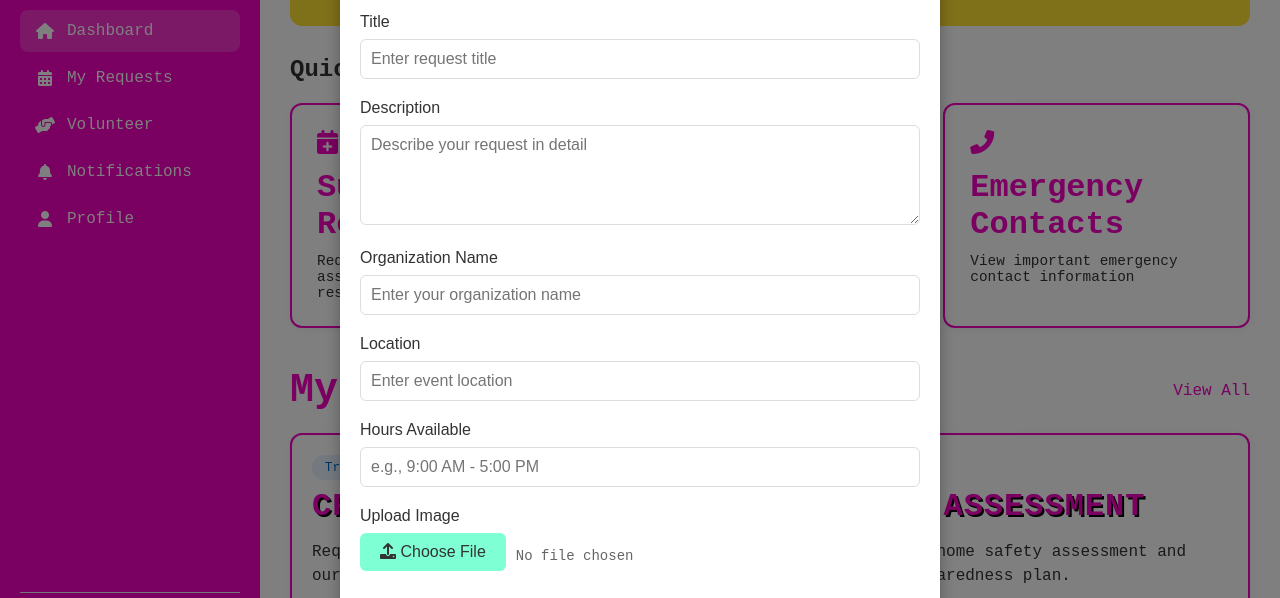
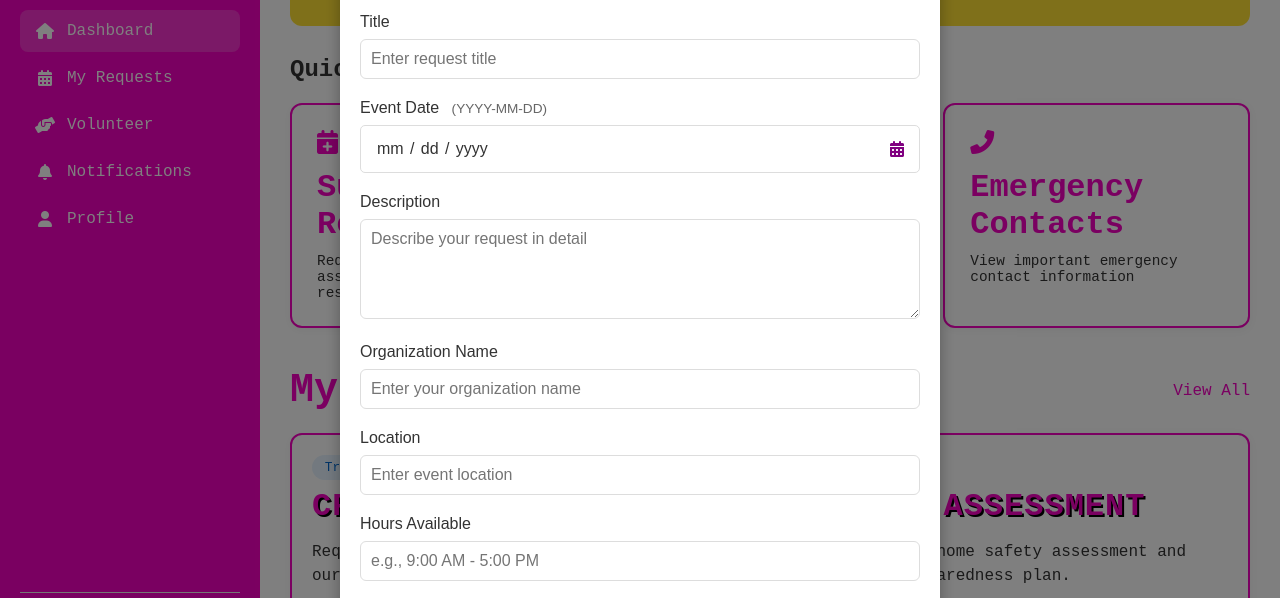
Before and after one commit to MalusDraco/firstCommunity, a plain HTML site: page community.html in a window 1280 px wide. Both pictures are taken after a click on the link 443 px from the left and 340 px from the top of the page. Shown: the part 125-723 px from the top of the page. Drawn offline with Linux system fonts and the light colour scheme.

Commit message:
added Calendar functionality

```diff
--- a/components/request-modal.html
+++ b/components/request-modal.html
@@ -9,6 +9,14 @@
             <div class="form-group">
                 <label for="requestTitle">Title</label>
                 <input type="text" id="requestTitle" name="title" required placeholder="Enter request title">
+            </div>
+
+            <div class="form-group">
+                <label for="requestDate">Event Date <small>(YYYY-MM-DD)</small></label>
+                <div class="date-input-container">
+                    <input type="date" id="requestDate" name="date" required>
+                    <i class="fas fa-calendar-alt"></i>
+                </div>
             </div>
 
             <div class="form-group">
--- a/css/modal.css
+++ b/css/modal.css
@@ -163,3 +163,72 @@
         width: 100%;
     }
 }
+
+/* Date Input Container Styling */
+.date-input-container {
+    position: relative;
+    display: flex;
+    align-items: center;
+}
+
+.date-input-container i {
+    position: absolute;
+    right: 1rem;
+    color: #800080;
+    pointer-events: none;
+}
+
+.form-group small {
+    color: #666;
+    font-size: 0.85em;
+    margin-left: 0.5rem;
+}
+
+/* Date Input Styling */
+input[type="date"] {
+    padding: 0.8rem;
+    border: 1px solid #ddd;
+    border-radius: 5px;
+    font-size: 1rem;
+    width: 100%;
+    color: #333;
+    background-color: white;
+    cursor: pointer;
+    font-family: inherit;
+    transition: all 0.2s ease;
+}
+
+/* Remove the default calendar icon and add our own */
+input[type="date"]::-webkit-calendar-picker-indicator {
+    opacity: 0;
+    width: 2.5rem;
+    height: 100%;
+    cursor: pointer;
+    position: absolute;
+    right: 0;
+}
+
+/* Style the date input when it's focused */
+input[type="date"]:focus {
+    outline: none;
+    border-color: #800080;
+    box-shadow: 0 0 0 2px rgba(128, 0, 128, 0.1);
+}
+
+input[type="date"]:hover {
+    border-color: #800080;
+}
+
+/* Style the placeholder text */
+input[type="date"]::-webkit-datetime-edit-text,
+input[type="date"]::-webkit-datetime-edit-month-field,
+input[type="date"]::-webkit-datetime-edit-day-field,
+input[type="date"]::-webkit-datetime-edit-year-field {
+    color: #333;
+    padding: 0 0.2em;
+}
+
+/* Style when date is not selected */
+input[type="date"]:invalid::-webkit-datetime-edit {
+    color: #666;
+}
--- a/js/modal.js
+++ b/js/modal.js
@@ -60,12 +60,13 @@ function initializeModal() {
       const requestData = {
         id: requestId,
         title: formData.get('title'),
+        date: formData.get('date'),
         description: formData.get('description'),
         organization: formData.get('organization'),
         location: formData.get('location'),
         hours: formData.get('hours'),
         status: 'pending',
-        date: new Date().toLocaleDateString('en-US', {
+        submissionDate: new Date().toLocaleDateString('en-US', {
           month: 'short',
           day: 'numeric',
         }),
@@ -119,8 +120,9 @@ function createRequestCard(data) {
         <h3>${data.title}</h3>
         <p>${data.description}</p>
         <div class="request-meta">
-            <span><i class="fas fa-calendar"></i>Requested for ${
-              data.date
+            <span><i class="fas fa-calendar"></i>Event Date: ${data.date}</span>
+            <span><i class="fas fa-clock"></i>Submitted: ${
+              data.submissionDate
             }</span>
             <span><i class="fas fa-building"></i>${data.organization}</span>
             <span><i class="fas fa-map-marker-alt"></i>${data.location}</span>
```
